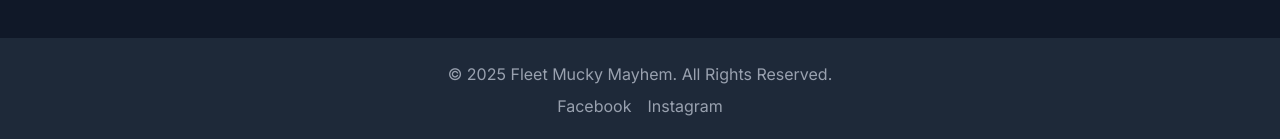
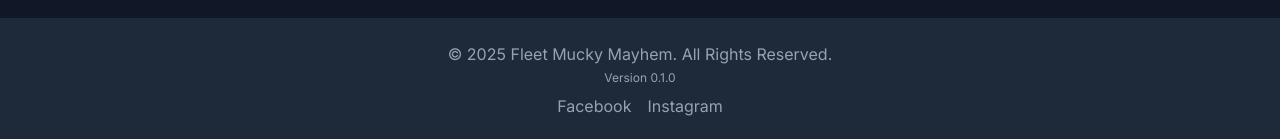
Before and after one commit to Martin-Ferrero-Thompson/fmm-next, a Next.js app: page / in a window 1280 px wide. Shown: the part 658-797 px from the top of the page. Built offline with nearby package versions, Linux system fonts and the light colour scheme; no server answers; the database is empty.

Commit message:
feat - update - footer - Version Number added

```diff
--- a/src/components/Footer.tsx
+++ b/src/components/Footer.tsx
@@ -1,11 +1,13 @@
 // src/components/Footer.tsx
 export default function Footer() {
   const currentYear = new Date().getFullYear();
+  const version = "0.1.0"; // Synced from package.json
 
   return (
     <footer className="bg-gray-800 text-gray-400">
       <div className="container mx-auto px-4 py-6 text-center">
         <p>&copy; {currentYear} Fleet Mucky Mayhem. All Rights Reserved.</p>
+        <p className="mt-1 text-xs">Version {version}</p>
         <div className="mt-2">
           {/* Replace with your actual social media links */}
           <a href="#" className="hover:text-white mx-2">Facebook</a>
```
